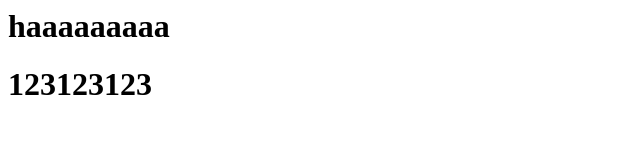
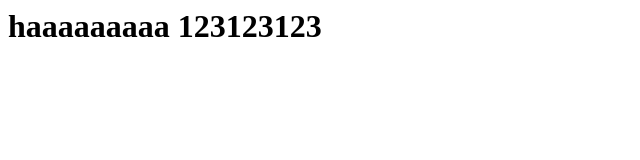
Before and after one commit to william321w/william321w.github.io, a plain HTML site: page index.html in a window 1280 px wide. Shown: the whole page, without its empty margins (0-640 px from the left). Drawn offline with Linux system fonts and the light colour scheme.

Commit message:
Update index.html

```diff
--- a/index.html
+++ b/index.html
@@ -1,2 +1,2 @@
 <h1> haaaaaaaaa
-<h1> 123123123
+ 123123123
```
